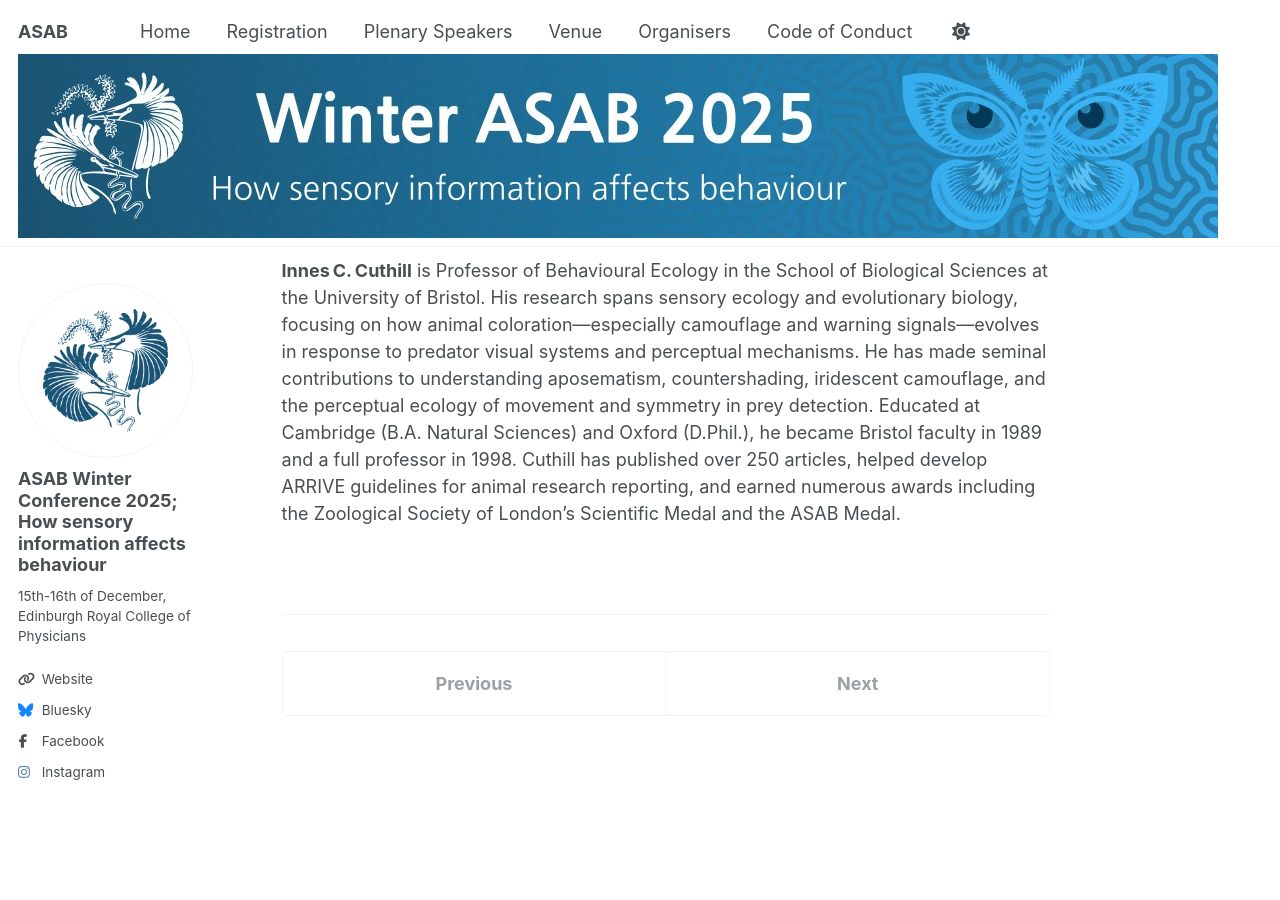
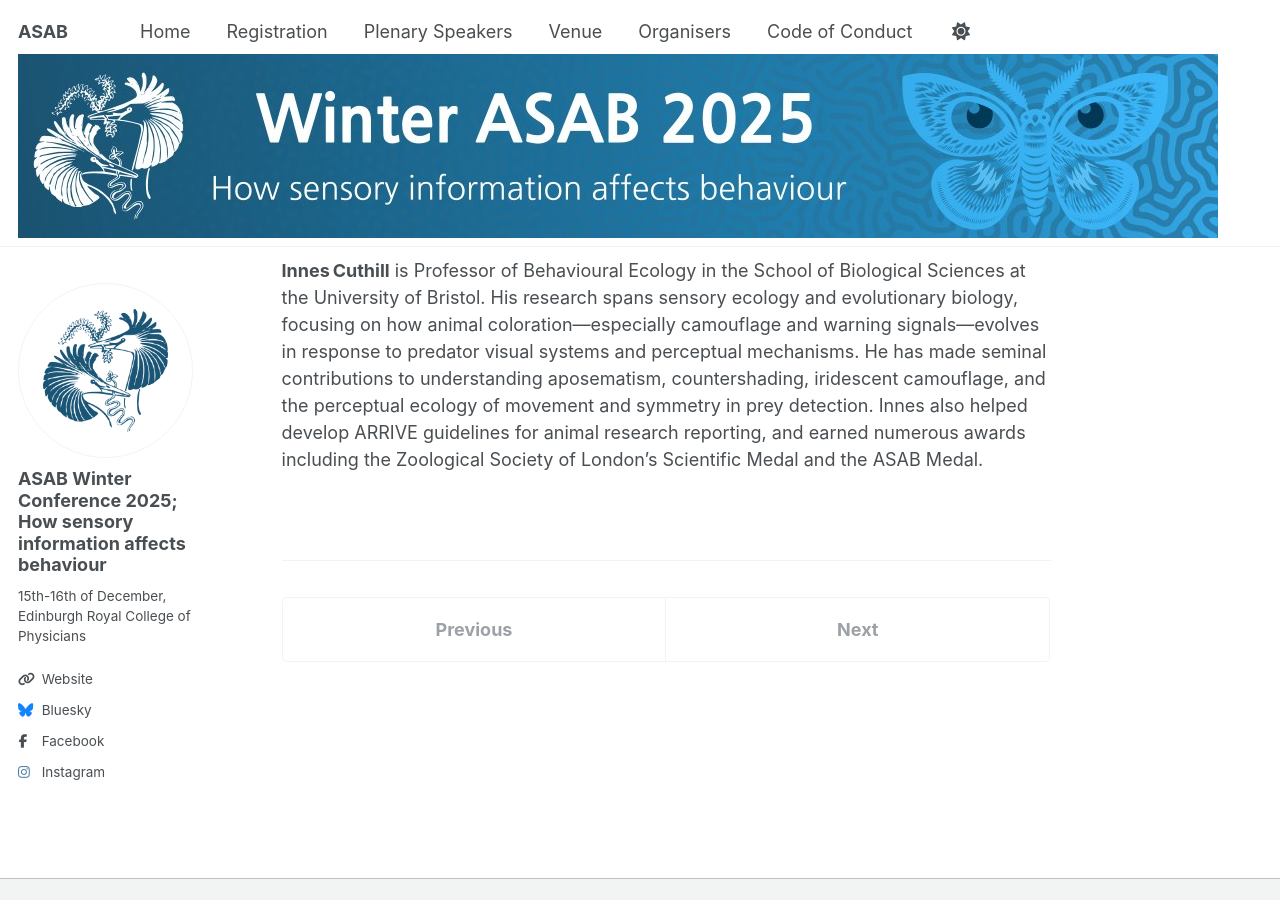
Before and after one commit to asabwinter/2025, a Jekyll site: the page built from _organisers/1_Innes_Cuthill.md, in a window 1280 px wide and 900 px high, scrolled down 467 px. Built offline with Jekyll 4.4.1, drawn with Linux system fonts in a browser that asks for light colours; a script that is not in the unit is left out.

Commit message:
Update 1_Innes_Cuthill.md

```diff
--- a/_organisers/1_Innes_Cuthill.md
+++ b/_organisers/1_Innes_Cuthill.md
@@ -7,4 +7,4 @@ layout: single
 
 <img src="/2025/images/Innes.jpg" width="250"/>
 
-**Innes C. Cuthill** is Professor of Behavioural Ecology in the School of Biological Sciences at the University of Bristol. His research spans sensory ecology and evolutionary biology, focusing on how animal coloration—especially camouflage and warning signals—evolves in response to predator visual systems and perceptual mechanisms. He has made seminal contributions to understanding aposematism, countershading, iridescent camouflage, and the perceptual ecology of movement and symmetry in prey detection. Educated at Cambridge (B.A. Natural Sciences) and Oxford (D.Phil.), he became Bristol faculty in 1989 and a full professor in 1998. Cuthill has published over 250 articles, helped develop ARRIVE guidelines for animal research reporting, and earned numerous awards including the Zoological Society of London’s Scientific Medal and the ASAB Medal.
+**Innes Cuthill** is Professor of Behavioural Ecology in the School of Biological Sciences at the University of Bristol. His research spans sensory ecology and evolutionary biology, focusing on how animal coloration—especially camouflage and warning signals—evolves in response to predator visual systems and perceptual mechanisms. He has made seminal contributions to understanding aposematism, countershading, iridescent camouflage, and the perceptual ecology of movement and symmetry in prey detection. Innes also helped develop ARRIVE guidelines for animal research reporting, and earned numerous awards including the Zoological Society of London’s Scientific Medal and the ASAB Medal.
```
